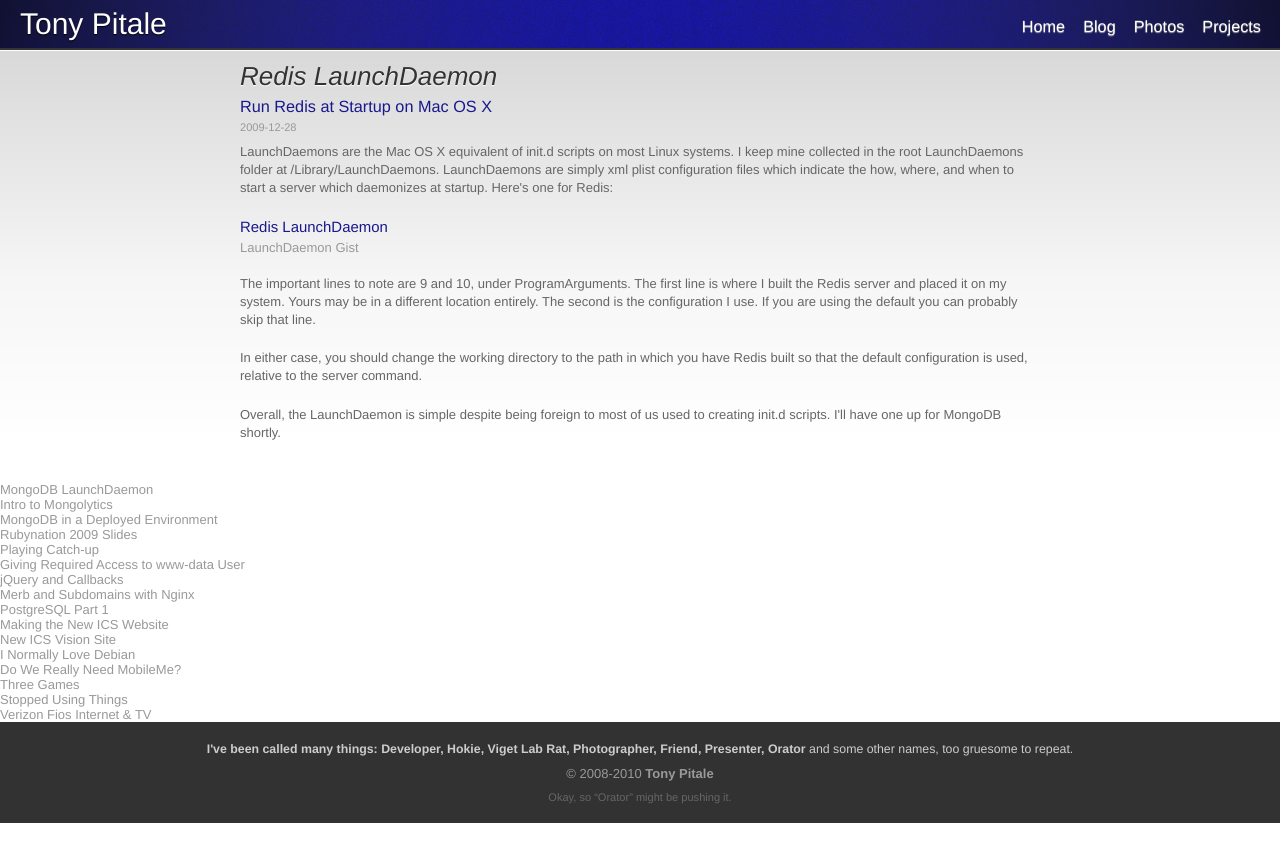
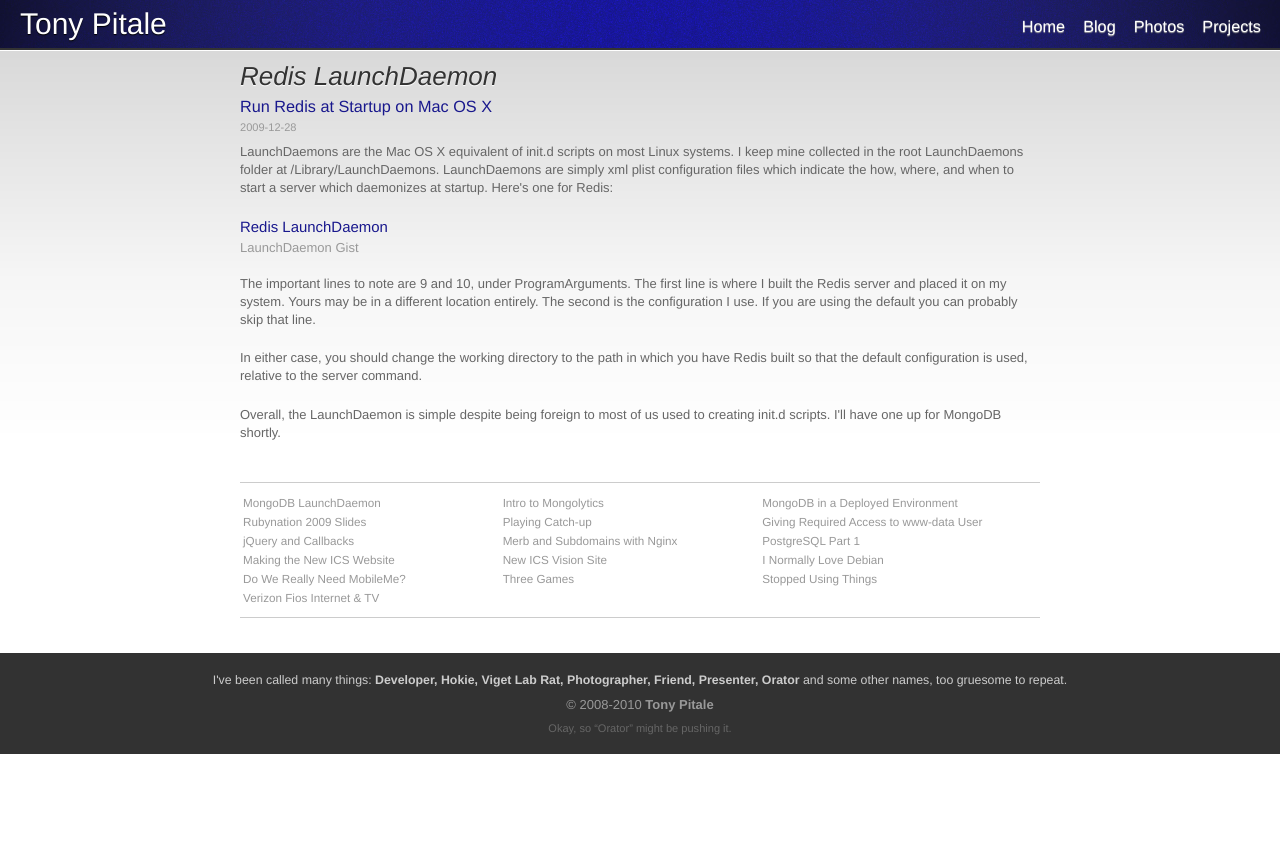
Before and after one commit to tpitale/tpitale.github.io, a Jekyll site: the page built from blog.html, in a window 1280 px wide. Shown: the top 862 px of the page. Built offline with Jekyll 4.4.1, drawn with Linux system fonts in a browser that asks for light colours.

Commit message:
blog archive list

```diff
--- a/blog.html
+++ b/blog.html
@@ -14,8 +14,10 @@ layout: default
   </div>
 {% endfor %}
 
-<ul>
+<ul id="posts">
 {% for post in posts offset: 1 %}
-  <li><a href="{{post.url}}">{{post.title}}</li>
+  <li><a href="{{post.url}}">{{post.title}}</a></li>
 {% endfor %}
 </ul>
+
+<br class="clearleft" />
--- a/css/base.css
+++ b/css/base.css
@@ -372,6 +372,30 @@ div.allposts b {
   font-style: italic;
 }
 
+ul#posts {
+  padding: 10px 0;
+  max-width: 800px;
+  margin: 5px auto 20px auto;
+  border-top: 1px solid #CCCCCC;
+  border-bottom: 1px solid #CCCCCC;
+}
+
+ul#posts li {
+  width: 32%;
+  display: inline-block;
+}
+
+ul#posts li a {
+  padding: 3px;
+  color: #999999;
+  display: block;
+  font-size: 90%;
+}
+
+ul#posts li a:hover {
+  color: #333333;
+}
+
 /* Footer
 =============================================================================*/
 #footer {
```
